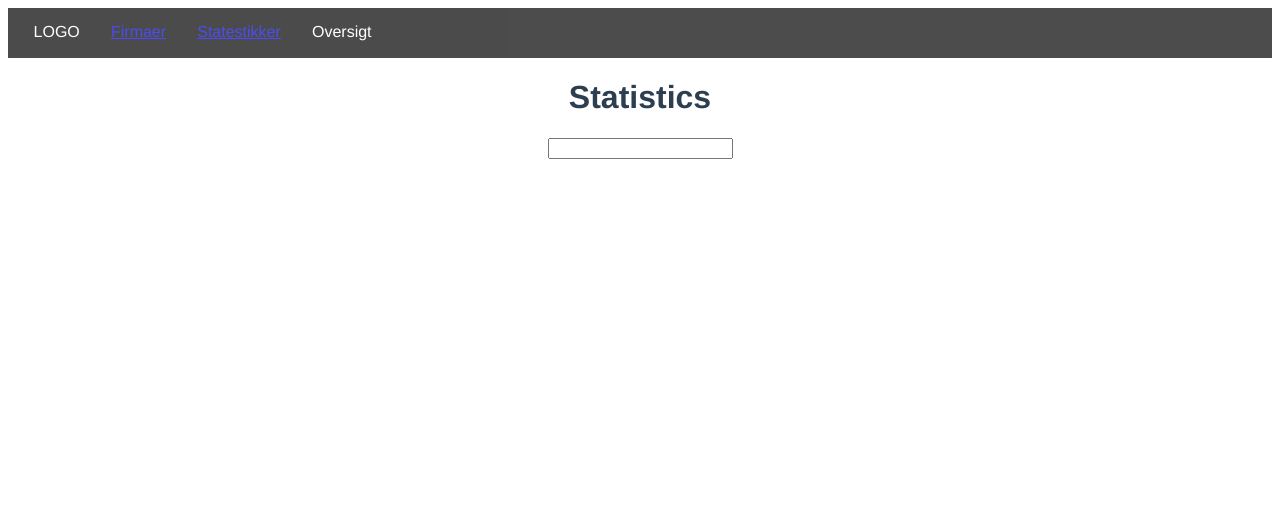
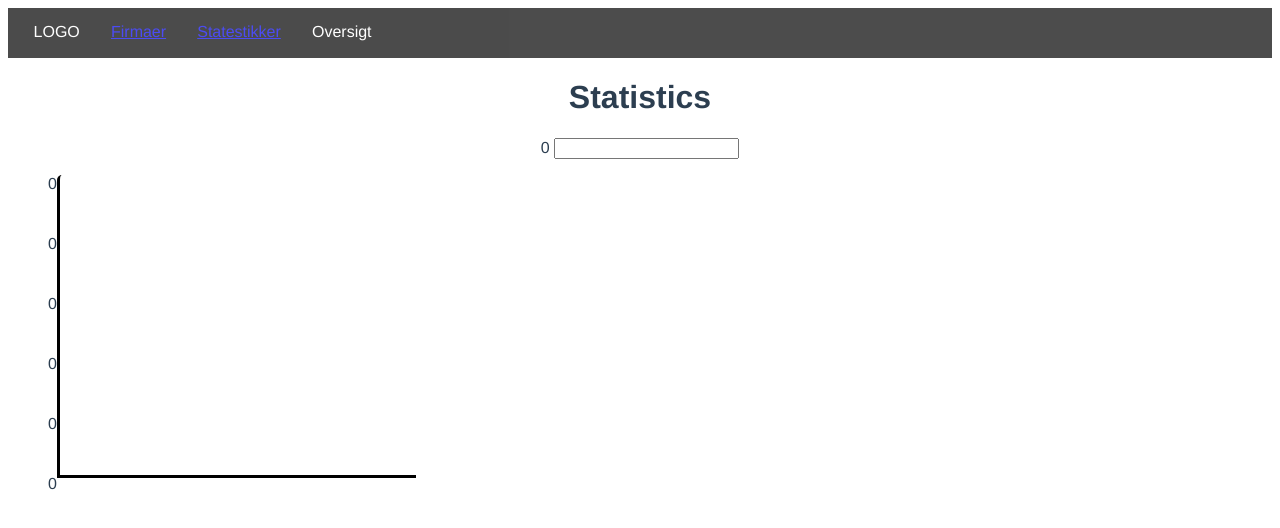
Before and after one commit to Mr-Jabberwock/Service-centralen, a Vue app in the folder service-centralen/: page /#/statistics in a window 1280 px wide. Shown: the top 528 px of the page. Built offline with nearby package versions, Linux system fonts and the light colour scheme.

Commit message:
bar chart draft

```diff
--- /dev/null
+++ b/service-centralen/src/assets/styles/barCharts.scss
@@ -0,0 +1,43 @@
+.barchart{
+   display: flex;
+   &__sidebar{
+       max-height: 300px;
+   }
+}
+
+.barcontainer {
+    position: relative;
+    border-left: 3px solid black;
+    border-bottom: 3px solid black;
+    border-radius: 5px 5px 0 0;
+    width: 25%;
+    min-height: 300px;;
+
+    display: flex;
+    justify-content: space-between;
+
+  }
+  .bar {
+
+    position: absolute;
+    display: inline-block;
+    bottom: 0;
+    border: 1px solid black;
+    background: #663399;
+    width: 10%;
+    color: white;
+
+  }
+
+  .year{
+      position: absolute;
+      display: inline-block;
+      bottom: -20px;
+      margin-left: 0px;
+  }
+
+  @for $i from 2 through 20 {
+      .barContainer__bars:nth-child(#{$i}){
+          margin-left: 0;
+      }
+  }
--- a/service-centralen/src/components/BarCharts.vue
+++ b/service-centralen/src/components/BarCharts.vue
@@ -1,5 +1,32 @@
 <template>
- <div><input type="text" v-model="searchNumber" v-on:keyup.enter="computeByCustomerNumber "/></div>
+ <div>
+     {{total}}
+     <input type="text" v-model="searchNumber" v-on:keyup.enter="computeByCustomerNumber "/>
+     <div class="barchart">
+
+            <ul class="barchart__sidebar">
+                    <li style="height: 20%">{{total}}</li>
+                    <li style="height: 20%">{{total / 100 * 80}}</li>
+                    <li style="height: 20%">{{total / 100 * 60}}</li>
+                    <li style="height: 20%">{{total / 100 * 40}}</li>
+                    <li style="height: 20%">{{total / 100 * 20}}</li>
+                    <li style="height: 0%">0</li>
+
+            </ul>
+             <ul class="barcontainer">
+
+                 <div class="barContainer__bars"  v-for="element in customerStatistics" :key="element.year">
+                     <li class='bar' :style="{height: element.percentage + '%'}" scope="row" >
+                        <div >{{element.price}}</div>
+                     </li>
+                     <li class="year">
+                         <div>{{element.year}}</div>
+                     </li>
+                 </div>
+             </ul>
+
+     </div>
+ </div>
 </template>
 
 <script>
@@ -8,37 +35,54 @@ export default {
     data(){
         return{
           invoices: this.$store.getters.getCompanyPurchases,
-          searchNumber: ""
+          searchNumber: "",
+          customerStatistic: "",
+          total: 0
         }
 
     },
     computed:{
         customerStatistics(){
-            return this.invoices
+            return this.customerStatistic
         }
     },
     methods: {
         computeByCustomerNumber(){
             const result = [];
+            let total = 0;
             for(var i = 0; i < this.invoices.length; i++){
                 var el = this.invoices[i];
                 const year = el.date.toString().trim().substring(6,10);
                 if(el.companyId == this.searchNumber){
                     if(!result.some(invoice => invoice.year == year)){
-                        result.push({year: year, price: el.price })
+                        result.push({year: year, price: el.price, percentage: 0 })
                     }
                     const elementPos = result.map((x) => {return x.year; }).indexOf(year);
 
                     if(result.some(invoice => invoice.year == year)){
                         result[elementPos].price += el.price
-
+                        total += el.price;
                     }
 
 
                 }
+
+                this.total = total;
+
+                if(i == this.invoices.length -1){
+
+                    for(var j = 0; j < result.length; j++){
+                        var percentage = (result[j].price / total) * 100;
+                        result[j].percentage = percentage.toFixed(0)
+                    }
+                }
             }
-            console.log(result)
+            this.customerStatistic = result
         }
     }
 }
 </script>
+
+<style lang="scss">
+@import "../assets/styles/barCharts";
+</style>
--- a/service-centralen/src/views/Companies.vue
+++ b/service-centralen/src/views/Companies.vue
@@ -130,7 +130,7 @@ export default{
 
             const result = [];
 
-             for(var i = 0; i < this.invoices.length; i++){
+             for(var i = 0; i < this.$store.getters.getCompanyPurchases.length; i++){
                 var el = this.invoices[i];
                 if(!result.some(invoice => invoice.companyId === el.companyId)){
                     result.push({ invoice: el.invoice, date: el.date, companyId: el.companyId, address: el.address, price: 0, year2: 0, year1: 0, years:[]
```
